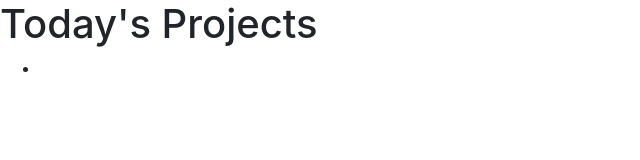
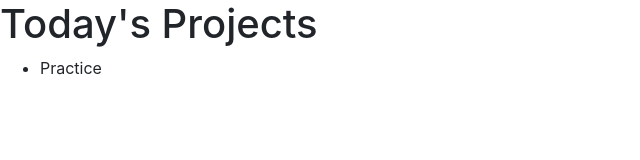
Before and after one commit to boatmountain/EpicodusWeek4Day1PlusWeekend, a plain HTML site: page index.html in a window 1280 px wide. Shown: the full height of the page, 0-640 px from the left. Drawn offline with Linux system fonts and the light colour scheme.

Commit message:
Give practice link visible name

```diff
--- a/index.html
+++ b/index.html
@@ -12,7 +12,7 @@
 <body>
     <h1>Today's Projects</h1>
     <ul>
-        <li><a href="practice.html"></a></li>
+        <li><a href="practice.html"></a>Practice</li>
     </ul>
 
 </body>
```
